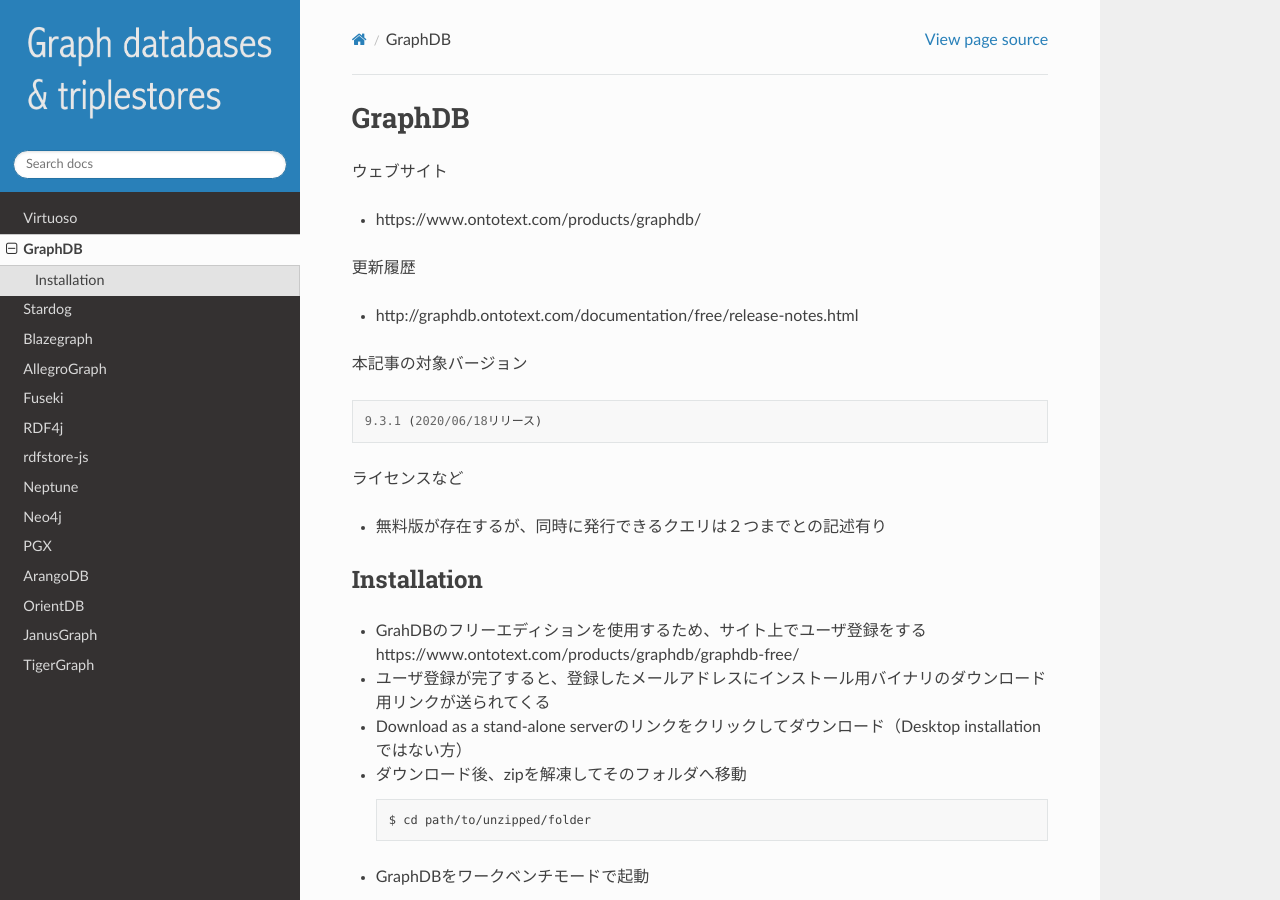
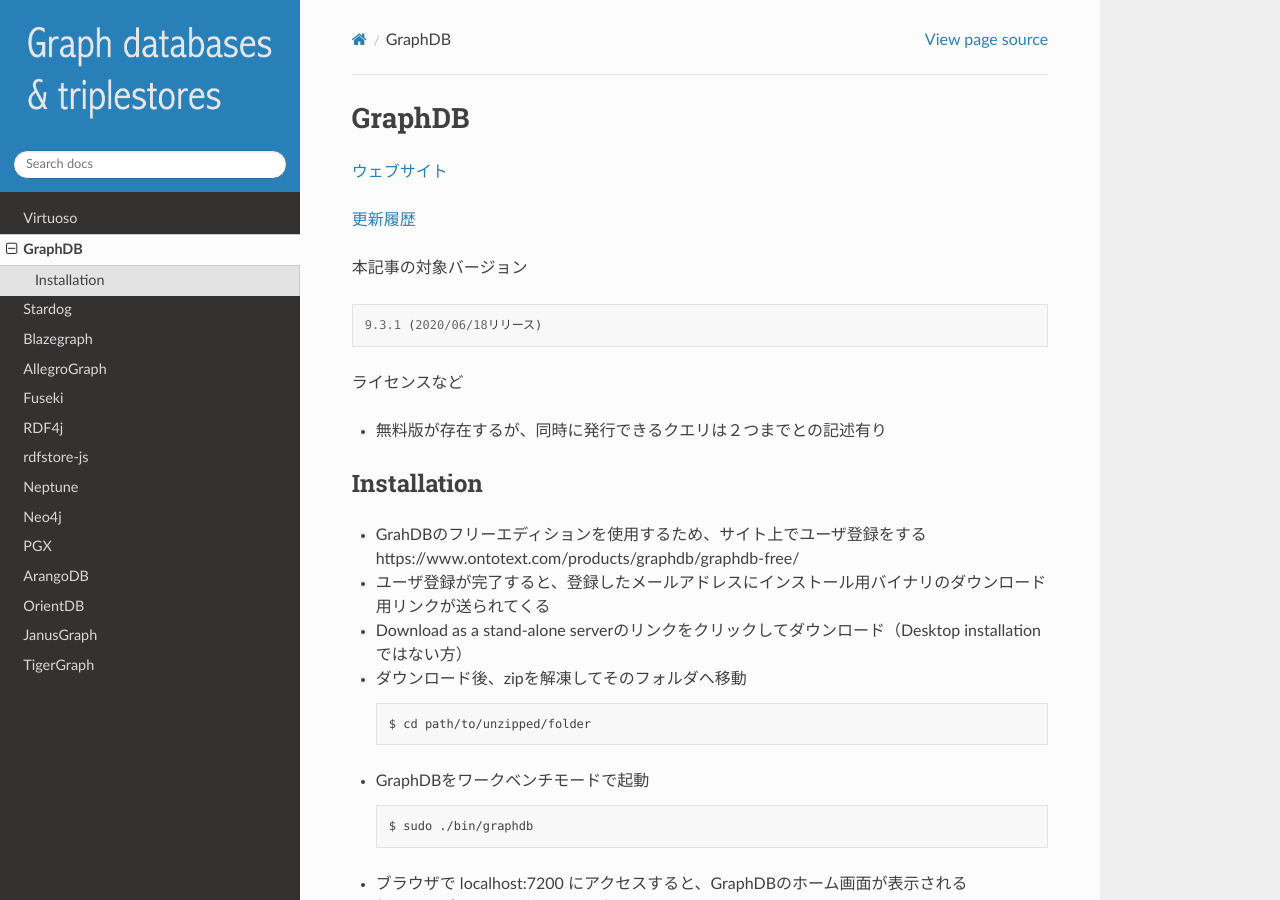
Before and after one commit to dbcls/graphdbs, a Sphinx documentation site: the page built from docs/md/graphdb.md, in a window 1280 px wide and 900 px high. Built offline with Sphinx 7.4.7 and the Read the Docs theme 2.0.0, drawn with Linux system fonts in a browser that asks for light colours.

Commit message:
Update graphdb.md

```diff
--- a/docs/md/graphdb.md
+++ b/docs/md/graphdb.md
@@ -1,10 +1,8 @@
 # GraphDB
 
-ウェブサイト
-* https://www.ontotext.com/products/graphdb/
+[ウェブサイト](https://www.ontotext.com/products/graphdb/)
 
-更新履歴
-* http://graphdb.ontotext.com/documentation/free/release-notes.html
+[更新履歴](http://graphdb.ontotext.com/documentation/free/release-notes.html)
 
 本記事の対象バージョン
 
```
